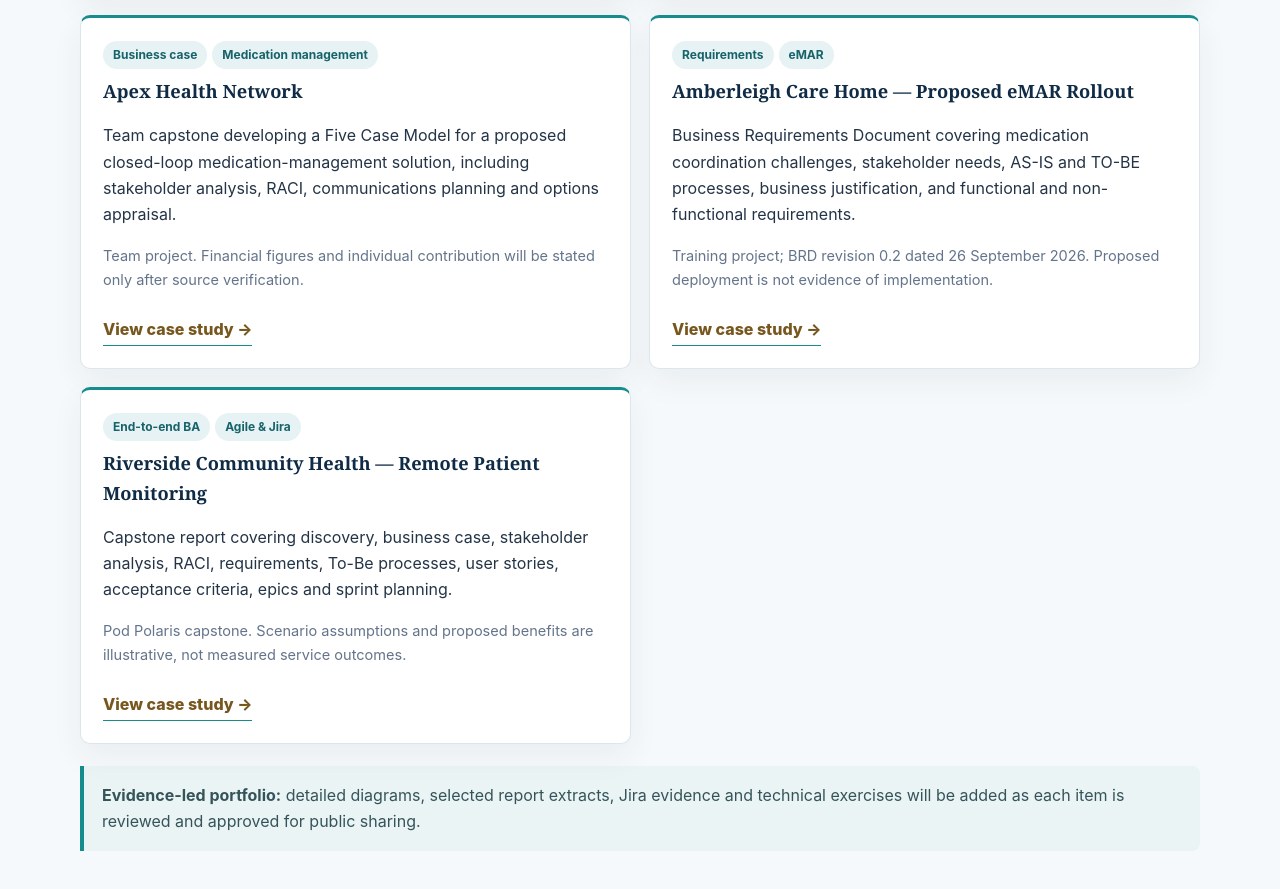
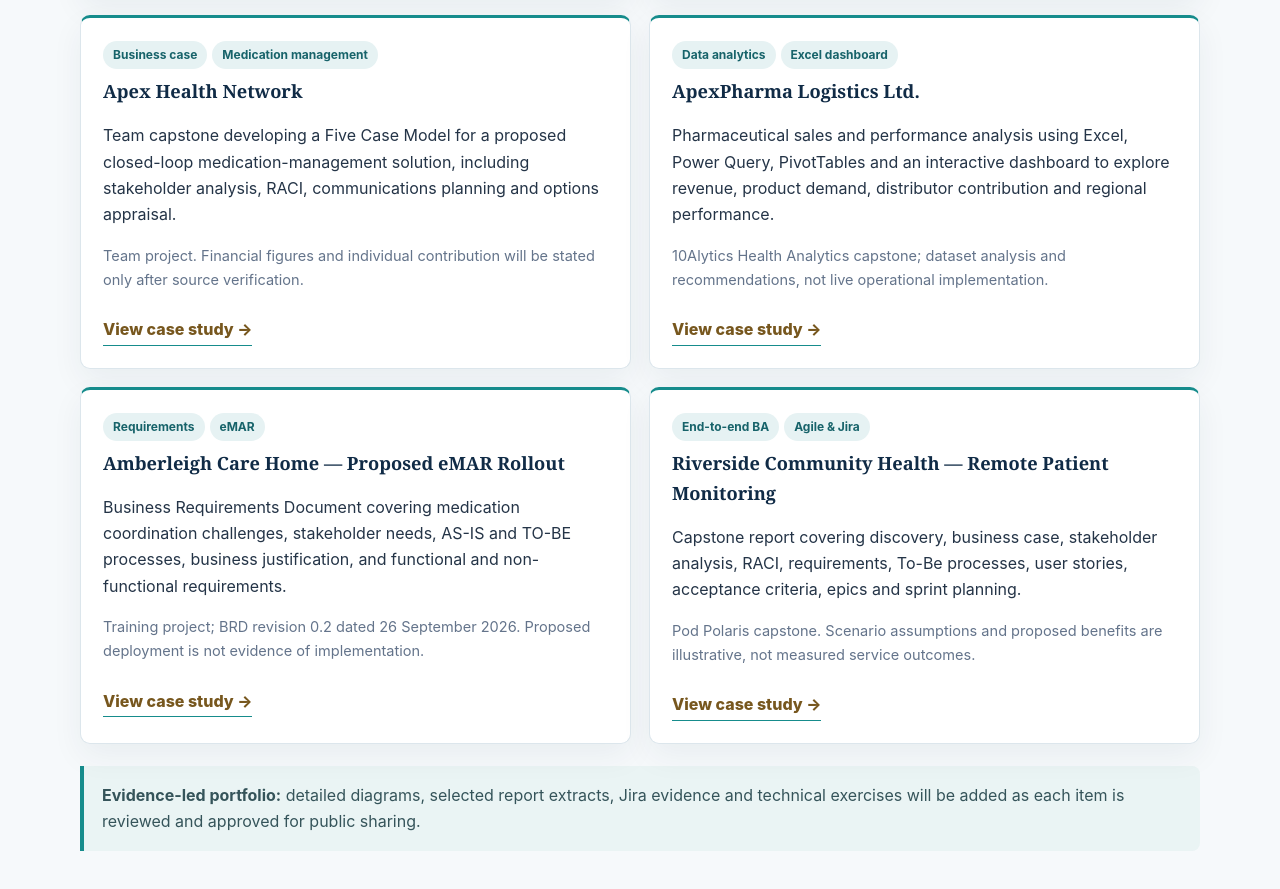
Before and after one commit to Monsurah1910/monsurah-healthtech-portfolio, a plain HTML site: page index.html in a window 1280 px wide. Shown: the part 3125-4014 px from the top of the page. Drawn offline with Linux system fonts and the light colour scheme.

Commit message:
Feature ApexPharma analytics capstone on portfolio homepage

```diff
--- a/index.html
+++ b/index.html
@@ -318,7 +318,14 @@
           <p class="muted">Team project. Financial figures and individual contribution will be stated only after source verification.</p>
           <a class="case-link" href="healthtech-case-studies.html#apex">View case study →</a>
         </article>
-        <article class="card">
+                <article class="card">
+          <span class="tag">Data analytics</span><span class="tag">Excel dashboard</span>
+          <h3>ApexPharma Logistics Ltd.</h3>
+          <p>Pharmaceutical sales and performance analysis using Excel, Power Query, PivotTables and an interactive dashboard to explore revenue, product demand, distributor contribution and regional performance.</p>
+          <p class="muted">10Alytics Health Analytics capstone; dataset analysis and recommendations, not live operational implementation.</p>
+          <a class="case-link" href="healthtech-case-studies.html#apexpharma">View case study →</a>
+        </article>
+<article class="card">
           <span class="tag">Requirements</span><span class="tag">eMAR</span>
           <h3>Amberleigh Care Home — Proposed eMAR Rollout</h3>
           <p>Business Requirements Document covering medication coordination challenges, stakeholder needs, AS-IS and TO-BE processes, business justification, and functional and non-functional requirements.</p>
```
